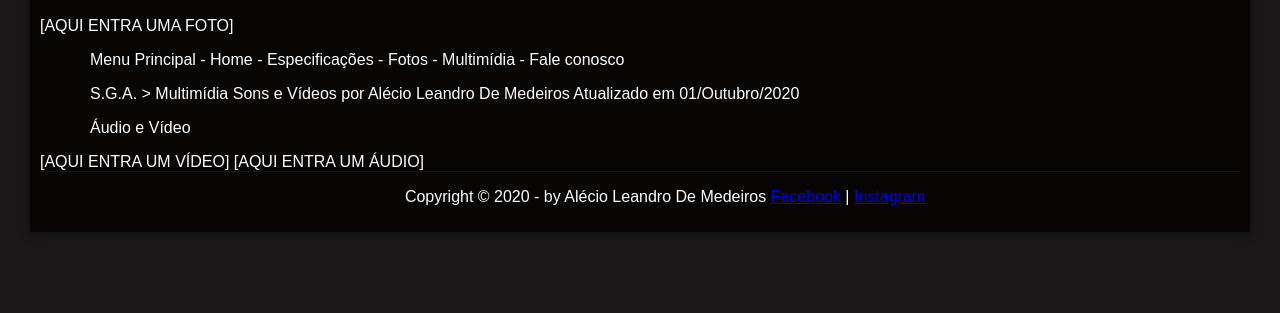
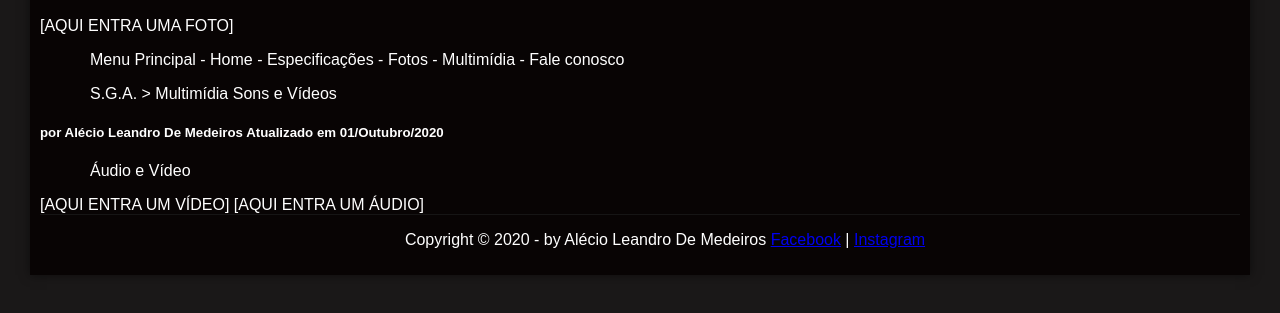
Before and after one commit to M4deN/Restaurante, a plain HTML site: page multimidia.html in a window 1280 px wide. Shown: the part 109-422 px from the top of the page. Drawn offline with Linux system fonts and the light colour scheme.

Commit message:
Update multimidia.html

```diff
--- a/multimidia.html
+++ b/multimidia.html
@@ -27,8 +27,8 @@ Menu Principal
 <p>
 S.G.A. > Multimídia
 Sons e Vídeos
-por Alécio Leandro De Medeiros
-Atualizado em 01/Outubro/2020
+<h5>por Alécio Leandro De Medeiros
+Atualizado em 01/Outubro/2020</h5>
 </p>
 <p>
 Áudio e Vídeo
```
